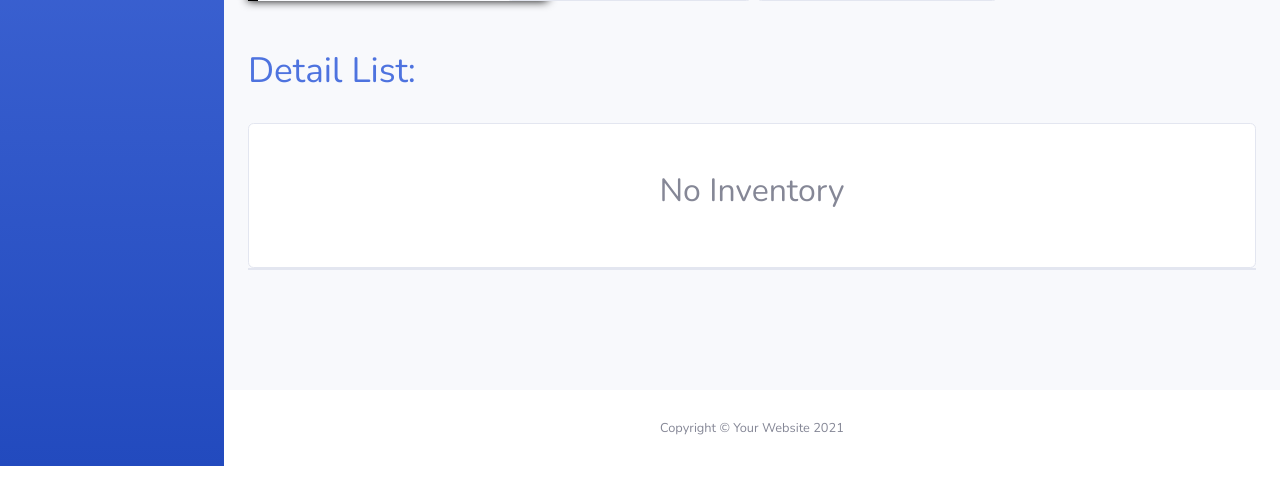
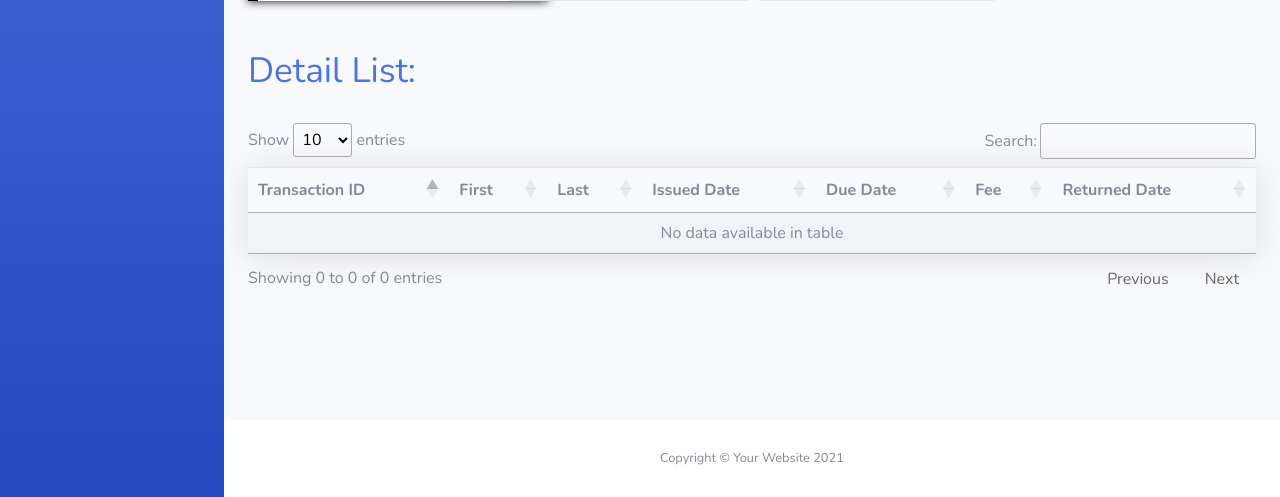
Before and after one commit to immortal-zeus/scaledesk_repo, a Django app: template scale/suser/templates/suser/bookdetail.html in a window 1280 px wide. Shown: the part 536-1033 px from the top of the page. Before the commit the page ends 1002 px from the top, so only its background shows below. Run offline with Django 3.2, Linux system fonts and the light colour scheme; the template is opened without the code that fills it, so the values that code supplies are empty; some libraries are stand-ins or nearby versions.

Commit message:
Fixed error in detail table

```diff
--- a/scale/suser/templates/suser/bookdetail.html
+++ b/scale/suser/templates/suser/bookdetail.html
@@ -64,10 +64,10 @@
                     </div>
                     <div class="mt-4 text-center small">
                         <span class="mr-2">
-                            <i class="fas fa-circle text-success"></i> Check-In
+                            <i class="fas fa-circle text-success"></i> Check-Out
                         </span>
                         <span class="mr-2">
-                            <i class="fas fa-circle text-info"></i> Check-Out
+                            <i class="fas fa-circle text-info"></i> Check-In
                         </span>
                     </div>
                 </div>
@@ -78,48 +78,42 @@
             <div class='d-flex justify-content-between mb-4'>
                 <h3 class="text-primary" style="font-size:2.2rem;">Detail List:</h3>
             </div>
-            <table class="table table-bordered default-table display" id="example"  style="width:100%">
-                <!--{{ Logs }}-->
-                {% if count > 0 %}
-                <thead>
+            <table class="table mt-5 shadow display" id="example" style="width:100%">
+               <thead>
                     <tr>
-                        <th scope="col">Transaction ID</th>
-                        <th scope="col">First</th>
-                        <th scope="col">Last</th>
-                        <th scope="col">Issued Date</th>
-                        <th scope="col">Due Date</th>
-                        <th scope="col">Fee</th>
-                        <th scope="col">Returned Date</th>
+                        <th>Transaction ID</th>
+                        <th>First</th>
+                        <th>Last</th>
+                        <th>Issued Date</th>
+                        <th>Due Date</th>
+                        <th>Fee</th>
+                        <th>Returned Date</th>
                     </tr>
                 </thead>
-                {% else %}
-                <div class="card p-5">
-                    <h2 class="text-center">No Inventory</h2>
-                </div>
-                {% endif %}
                 <tbody>
                     <!--                {{ Logs }}-->
                     {% for log in Logs %}
                     <tr>
-                        <th scope="row">{{ log.Transaction }}</th>
+                        <td>{{ log.Transaction }}</td>
                         <td>{{ log.user_id.first_name }}</td>
                         <td>{{ log.user_id.last_name }}</td>
                         <td>{{ log.issue_day }} </td>
                         <td>{{ log.due_date}} </td>
                         <td> {{ log.cal }}</td>
                         {% if log.checkback is None %}
-                        <td class="before_checkback"><button class='btn btn-primary return_btn'>Return
+                        <td class="before_checkback">
+                            <button class='btn btn-primary return_btn'>Return
                                 <span class="book_id" style='display:none;'>{{log.pk}}</span>
                             </button></td>
-                        <td class="after_checkback" style="display:none;"></td>
+
                         {% else %}
                         <td>{{ log.checkback }}</td>
                         {% endif %}
-
                     </tr>
                     {% endfor %}
 
                 </tbody>
+
             </table>
 
         </div>
@@ -128,20 +122,14 @@
 </div>
 
 <script src="https://cdnjs.cloudflare.com/ajax/libs/axios/0.21.1/axios.min.js"></script>
-
 <!--Custom Javascript File -->
 <script>
-
-    let bookId = document.querySelectorAll('.book_id');
+  let bookId = document.querySelectorAll('.book_id');
     console.log(bookId);
     let beforeCheckback = document.querySelectorAll('.before_checkback')
-    let afterCheckback = document.querySelectorAll('.after_checkback')
+    // let afterCheckback = document.querySelectorAll('.after_checkback')
     const returnBtn = document.querySelectorAll('.return_btn');
-    const searchBtn = document.querySelector('.search-btn')
-    const defaultTable = document.querySelector('.default-table');
-    const dataTable = document.querySelector('.data-table');
-    const emptyTable = document.querySelector('.empty-table');
-    const date = new Date();
+  const date = new Date();
     for (let i = 0; i < returnBtn.length; i++) {
         returnBtn[i].addEventListener('click', (e) => {
             let data = new FormData(); // 2
@@ -152,9 +140,10 @@
                     console.log(res);
                     if (res.data.status == 100) {
                         console.log('here')
-                        beforeCheckback[i].style.display = 'none';
-                        afterCheckback[i].style.display = 'block';
-                        afterCheckback[i].innerHTML = res.data.checkback;
+                        beforeCheckback[i].innerHTML='';
+                        beforeCheckback[i].innerHTML=res.data.checkback;
+                        // afterCheckback[i].style.display = 'block';
+                        // afterCheckback[i].innerHTML = res.data.checkback;
                     }
                 }
                 ) // 5
```
